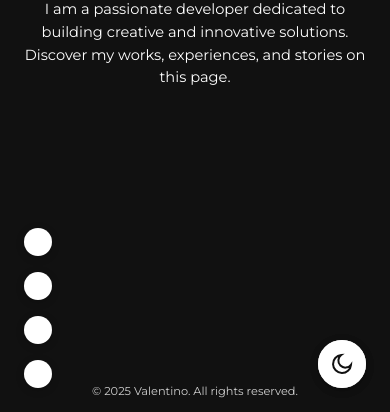
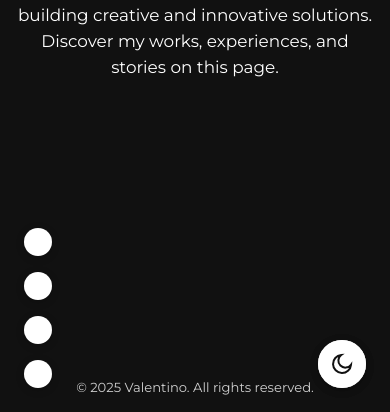
Before and after one commit to zylpheon/Portfolio3, a plain HTML site: page index.html in a window 390 px wide. Shown: the part 432-844 px from the top of the page. Drawn offline with nearby package versions, Linux system fonts and the light colour scheme.

Commit message:
FiX1nG r3sP0ns1vE

```diff
--- a/styles/index.css
+++ b/styles/index.css
@@ -95,13 +95,18 @@ body {
 }
 
 @media (max-width: 430px) {
-  :root {
-    --base-font-size: 13px;
+  main {
+    padding-bottom: 48px;
+  }
+
+  main h1,
+  main p {
+    transform: none !important;
+    transition: none !important;
+    cursor: default !important;
   }
 }
 
-
-body,
 .theme-light,
 .theme-dark {
   transition: background 0.5s cubic-bezier(0.4, 0, 0.2, 1),
@@ -349,8 +354,7 @@ body.theme-dark.main-bg {
   margin-right: 2rem;
 }
 
-.nav-link:last-child {
-}
+.nav-link:last-child {}
 
 .nav-link-contact {
   margin-right: 0 !important;
```
